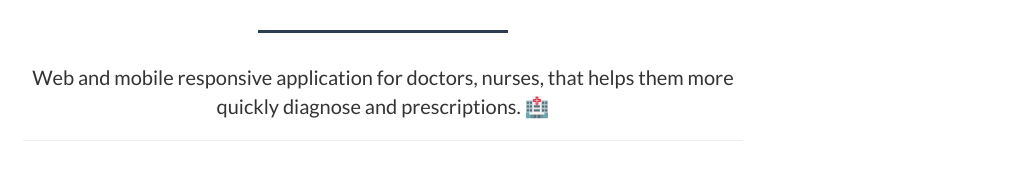
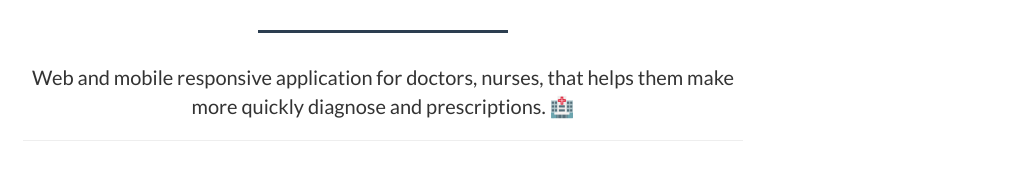
Before and after one commit to jjsub/nou-portfolio, a website: page index.html in a window 1280 px wide. Both pictures are taken after a click on the link 250 px from the left and 1002 px from the top of the page. Shown: the part 758-928 px from the top of the page, without its empty margins (257-1274 px from the left). Drawn offline with nearby package versions, Linux system fonts and the light colour scheme.

```diff
--- a/index.html
+++ b/index.html
@@ -294,7 +294,7 @@
                         <div class="modal-body">
                             <h2>Evidence Care</h2>
                             <hr class="star-primary">
-                            <p>Web and mobile responsive application for doctors, nurses, that helps them more quickly diagnose and prescriptions. 🏥</p>
+                            <p>Web and mobile responsive application for doctors, nurses, that helps them make more quickly diagnose and prescriptions. 🏥</p>
                             <hr>
 
 
```
